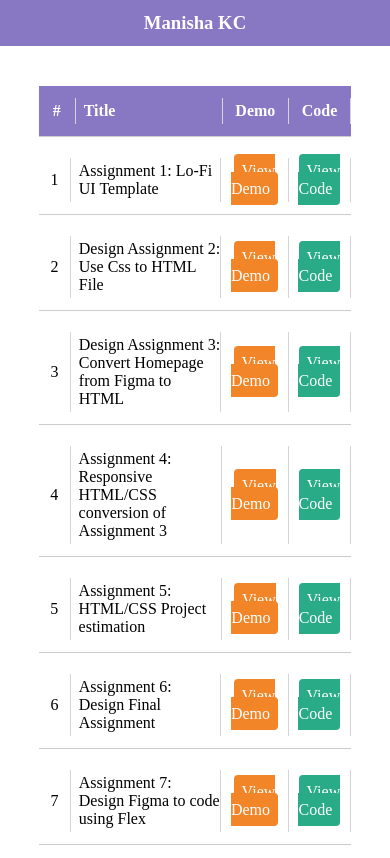
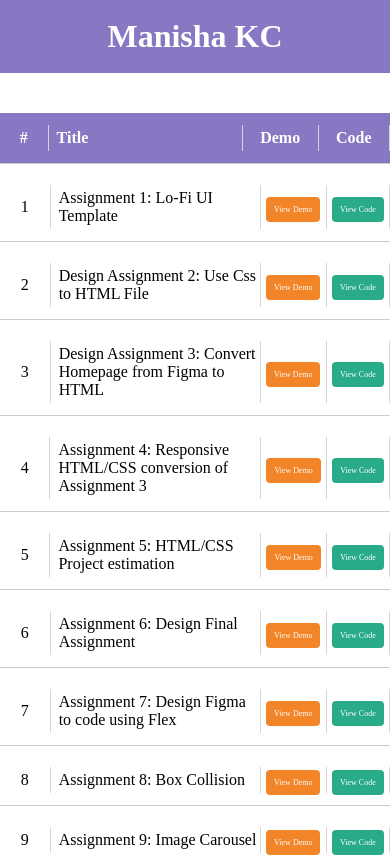
Before and after one commit to ahsinam/manishakcprofile.github.io, a plain HTML site: page index.html in a window 390 px wide. Shown: the top 858 px of the page. Drawn offline with Linux system fonts and the light colour scheme.

Commit message:
responsive design

```diff
--- a/index.html
+++ b/index.html
@@ -9,7 +9,7 @@
   </head>
   <body>
     <header>
-      <h3 class="title">Manisha KC</h3>
+      <h1 class="title">Manisha KC</h1>
     </header>
     <div class="assignmentTable">
       <!-- Table Heading  -->
--- a/styles.css
+++ b/styles.css
@@ -4,15 +4,13 @@
 }
 
 header {
-    /* background-color: pink; */
-    /* background-color: #dd9ac2; */
     background-color: #8878c3;
     color: white;
     text-align: center;
 }
 
 .title {
-    padding: 12px 0;
+    padding: 18px 0;
 }
 
 .assignmentTable {
@@ -26,7 +24,6 @@ header {
     font-family: 'Times New Roman', Times, serif;
     background: transparent;
     padding: 12px 0;
-    font-size: 12px;
     box-shadow: 0px 1px 0.5px 0 rgba(0, 0, 13, 0.2);
 }
 
@@ -85,3 +82,18 @@ a {
 .columnOfTable:nth-child(4) {
     width: 6%;
 }
+
+@media (max-width:412px) {
+    .tableRow {
+        width: 100%;
+    }
+
+    .linkCode {
+        font-size: 8px;
+    }
+
+    .demoLink {
+        font-size: 8px;
+    }
+
+}
```
